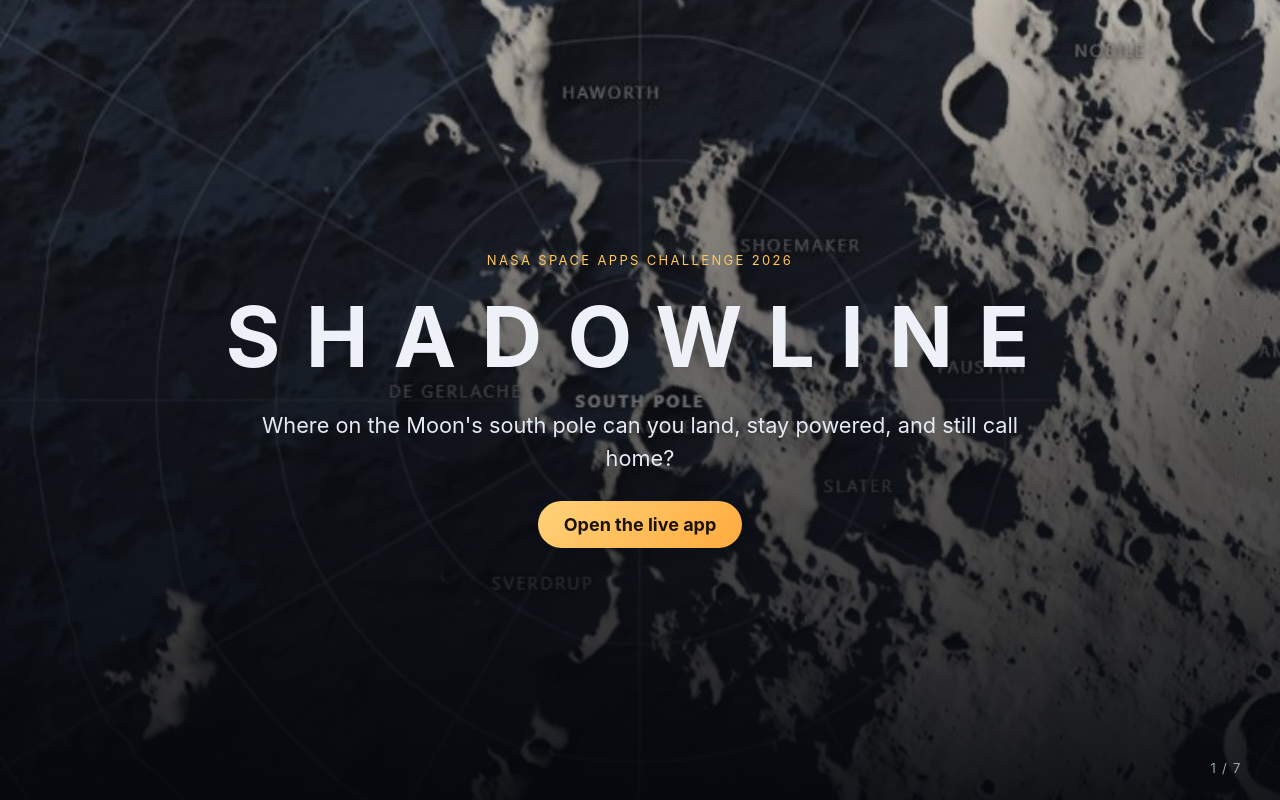
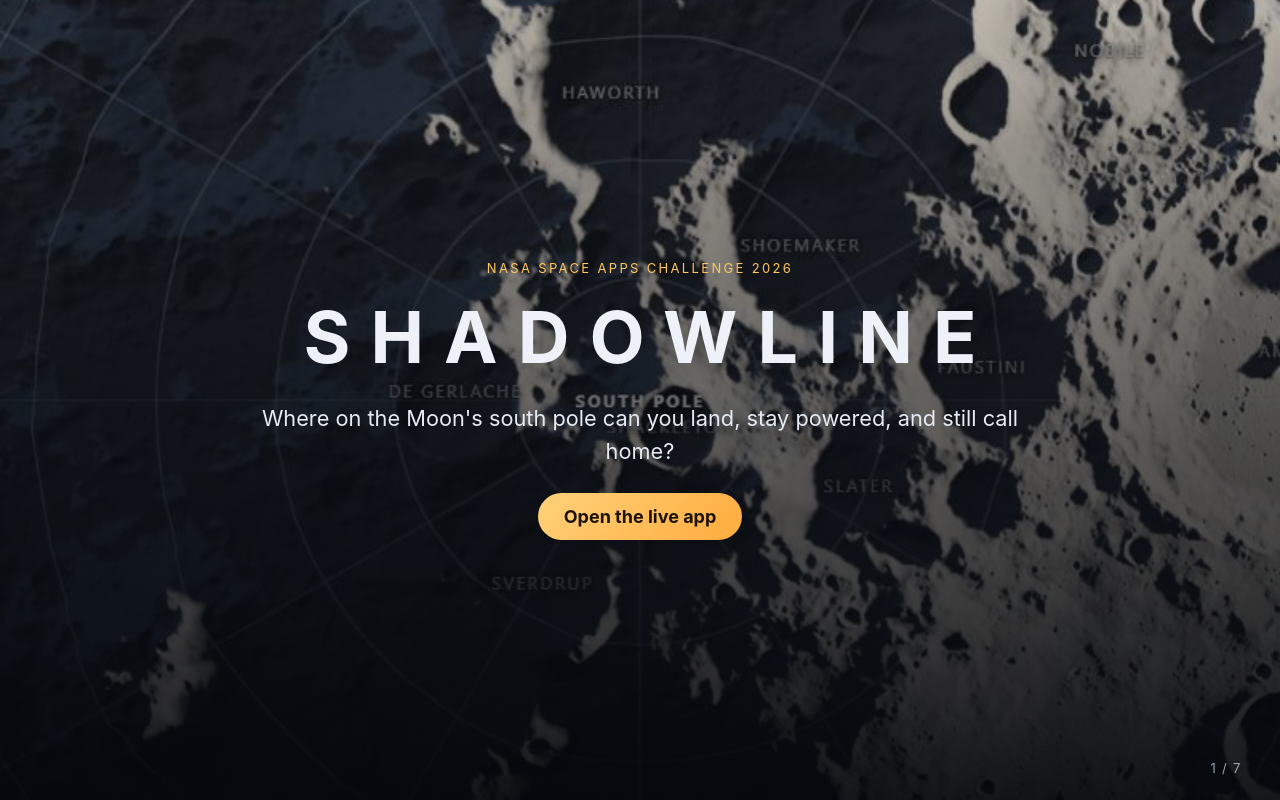
Before and after one commit to Klauscreates/shadowline, a website: page demo/index.html in a window 1280 px wide. Shown: the top 800 px of the page. Drawn offline with Linux system fonts and the light colour scheme.

Commit message:
Fix title overflow on narrow demo slides
Co-Authored-By: Claude Fable 5.2 <noreply@anthropic.com>

```diff
--- a/demo/index.html
+++ b/demo/index.html
@@ -11,7 +11,8 @@
   body { margin: 0; background: #04060b; color: #eef2f8; font-family: "Inter", "Segoe UI", system-ui, sans-serif; }
   section { min-height: 100vh; scroll-snap-align: start; display: grid; align-items: center; padding: 5vh 6vw; position: relative; }
   .n { position: absolute; right: 3vw; bottom: 3vh; color: var(--dim); font-size: 13px; letter-spacing: .1em; }
-  h1 { font-size: clamp(36px, 7vw, 84px); letter-spacing: .3em; margin: 0; }
+  h1 { font-size: clamp(26px, 5.6vw, 84px); letter-spacing: .28em; margin: 0 -.28em 0 0; white-space: nowrap; }
+  section > div { min-width: 0; max-width: 100%; }
   h2 { font-size: clamp(26px, 3.6vw, 46px); margin: 0 0 .5em; line-height: 1.15; }
   p, li { font-size: clamp(16px, 1.7vw, 22px); line-height: 1.5; color: #cfd7e4; }
   ul { padding-left: 1.1em; margin: 0; } li { margin: .35em 0; }
```
